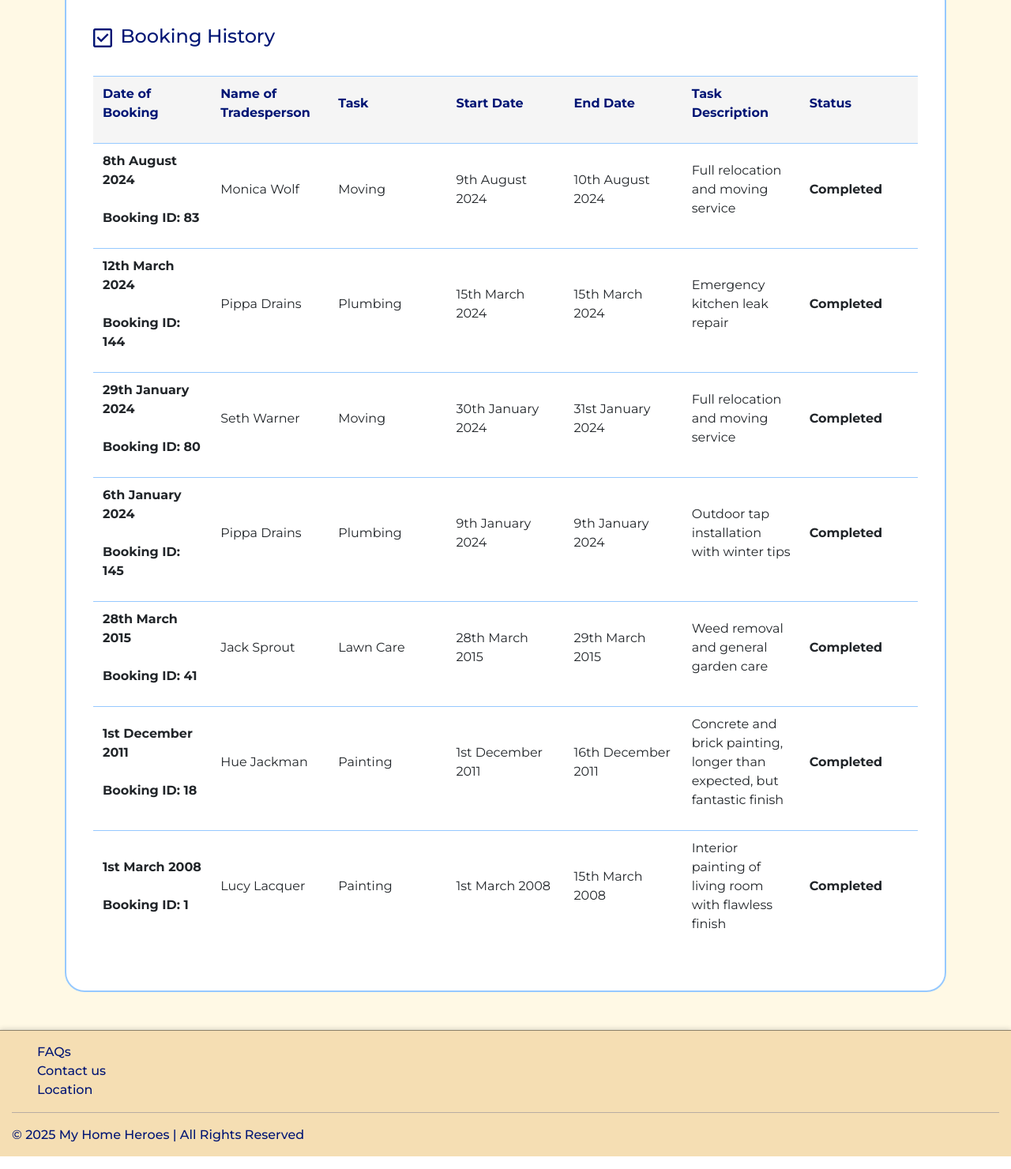
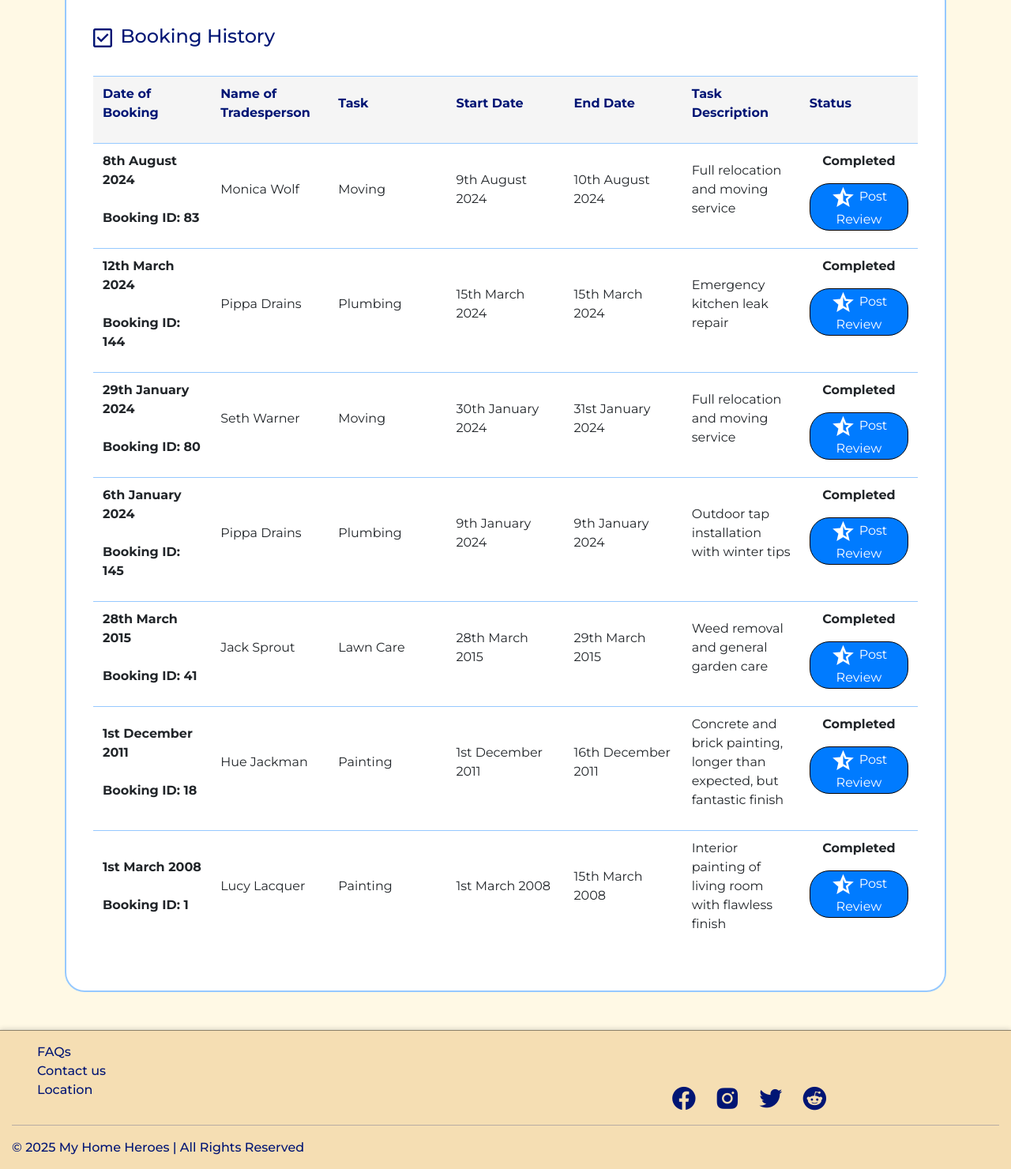
Before and after one commit to nadinelathifah/git_final_project_2025, a Flask app: page /client/dashboard in a window 1280 px wide. Shown: the part 2366-3846 px from the top of the page at 79% size. Run offline with Flask 3, Linux system fonts and the light colour scheme; the visitor is signed in with stand-in values (Sample User, id 1); data comes from the database, SQL or seed files in the repository; both versions use the stored data as it was after the commit.

Commit message:
CREATED: post_review data access function and views associated with the functionality. ADDED: option to post a review when client is logged in

```diff
--- a/application/data_access.py
+++ b/application/data_access.py
@@ -329,11 +329,7 @@ def update_tp_personal_info(workerID, firstname=None, lastname=None, taskID=None
         values.append(townID)
 
     if update_fields:
-        query = f"""
-            UPDATE tradespeople
-            SET {', '.join(update_fields)}
-            WHERE workerID = %s
-        """
+        query = "UPDATE tradespeople SET {', '.join(update_fields)} WHERE workerID = %s"
         values.append(workerID)
         print("Executing:", query)
         print("With values:", values)
@@ -416,7 +412,7 @@ def display_client_profile(clientID):
 def get_reviews():
     connection = get_db_connection()
     cursor = connection.cursor(dictionary=True)
-    cursor.execute("SELECT rating, full_name, comment FROM view_reviews")
+    cursor.execute("SELECT full_name, task_name, rating, comment, town, rv_date FROM view_reviews")
     reviews = cursor.fetchall()
     cursor.close()
     connection.close()
@@ -443,6 +439,34 @@ def get_tp_reviews(workerID):
     connection.close()
     return tp_reviews
 
+
+def post_review(clientID, tp_profileID, rating, comment):
+    connection = get_db_connection()
+    cursor = connection.cursor()
+    try:
+        cursor.callproc('post_review', [clientID, tp_profileID, rating, comment])
+        connection.commit()
+        print(f"Review by Client {clientID} for {tp_profileID} successfully posted!")
+    except Exception as error:
+        print(f"An error occurred: {error}")
+    finally:
+        cursor.close()
+        connection.close()
+
+
+def get_tp_profile():
+    connection = get_db_connection()
+    cursor = connection.cursor()
+    try:
+        cursor.execute("SELECT tp_profileID, tp_full_name FROM view_tp_profile ORDER BY firstname")
+        tp_profile = cursor.fetchall()
+        return tp_profile
+    except Exception as error:
+        print(f"Error fetching tradespeople: {error}")
+        return []
+    finally:
+        cursor.close()
+        connection.close()
 
 # TO ENCODE THE PASSWORD OF CLIENTS
 # client_passwords = [
@@ -611,3 +635,4 @@ if __name__ == '__main__':
     print("Tasks test:", get_tasks_with_ids())
     print("Towns test:", get_towns_with_ids())
     print(get_client_by_email("nadine@gmail.com"))
+    print(get_tp_profile())
--- a/application/routes.py
+++ b/application/routes.py
@@ -1,7 +1,7 @@
 from flask import render_template, url_for, request, redirect, session, flash
 from application.forms.registration_form import ClientRegistrationForm, WorkerRegistrationForm
 from application.data import clients, tradespeople
-from application.data_access import add_client, add_tradesperson, get_client_by_email, get_tp_by_email, book_job, get_all_tasks, get_all_towns, find_matching_tradespeople, get_reviews, get_client_by_id, get_tp_by_id, set_tp_profile, display_tp_profile, update_tradesperson_profile, update_tp_personal_info, display_client_profile, update_client_info, get_towns_with_ids, get_tasks_with_ids, get_client_bookings, get_booking_requests, accept_booking_request, reject_booking_request, get_client_reviews, get_tp_reviews
+from application.data_access import add_client, add_tradesperson, get_client_by_email, get_tp_by_email, book_job, get_all_tasks, get_all_towns, find_matching_tradespeople, get_reviews, get_client_by_id, get_tp_by_id, set_tp_profile, display_tp_profile, update_tradesperson_profile, update_tp_personal_info, display_client_profile, update_client_info, get_towns_with_ids, get_tasks_with_ids, get_client_bookings, get_booking_requests, accept_booking_request, reject_booking_request, get_client_reviews, get_tp_reviews, post_review, get_tp_profile
 from application import app
 import bcrypt
 
@@ -303,17 +303,16 @@ def logout():
 
 
 # --------------- Dashboards --------------- #
-@app.route('/client/dashboard')
+@app.route('/client/dashboard', methods=['GET', 'POST'])
 def client_dashboard():
     client_id = session.get('client_id')
     client = get_client_by_id(client_id)
+    bookings = get_client_bookings(client_id)
 
     firstname = client['firstname'] if client else 'Client'
     greeting = f"Welcome Back, {firstname}!"
 
     head = f"{firstname}'s Dashboard"
-
-    bookings = get_client_bookings(client_id)
 
     return render_template('client_dashboard.html',
                            name=firstname,
@@ -672,19 +671,32 @@ def plumbing():
 
 # --------------- Reviews --------------- #
 
-@app.route('/reviews')
+@app.route('/reviews', methods=['GET', 'POST'])
 def reviews():
-    show_review = get_reviews()
     client_id = session.get('client_id')
     worker_id = session.get('worker_id')
+
+    show_review = get_reviews()
     client_reviews = get_client_reviews(client_id)
     tradesperson_reviews = get_tp_reviews(worker_id)
+
+    tp_profile = get_tp_profile()
+
+    if request.method == 'POST':
+        tp_profile_id = request.form.get('tp_profileID')
+        rating = request.form.get('rating')
+        comment = request.form.get('comment')
+
+        post_review(client_id, tp_profile_id, rating, comment)
+
+        return redirect(url_for('reviews'))
 
     return render_template('reviews.html',
                            head='reviews',
                            reviews = show_review,
                            client_reviews=client_reviews,
                            tradesperson_reviews=tradesperson_reviews,
+                           tradespeople = tp_profile,
                            title='customer experiences',
                            subheading='review our work',
                            icon='star',
--- a/application/static/reviews.css
+++ b/application/static/reviews.css
@@ -130,6 +130,18 @@
     align-items: center;
 }
 
+.review-btn {
+    background: #007bff;
+    color: white;
+    border-radius: 25px;
+    border: 1px solid black;
+}
+
+.review-btn:hover {
+    background: white;
+    color: #007bff;
+    border: 1px solid #007bff;
+}
 
 
 /* ------------- Carousel ------------- */
@@ -223,6 +235,13 @@
     text-shadow: 6px 6px 12px black;
 }
 
+/* #reviewCarousel .carousel-indicators button {
+    width: 5px;
+    height: 5px;
+    border-radius: 100%;
+    border: 2px solid white;
+    background: white;
+} */
 
 /* ------------- Carousel ------------- */
 
--- a/application/static/styles.css
+++ b/application/static/styles.css
@@ -20,6 +20,18 @@ footer {
     border-top: 1px solid rgba(30, 29, 29, 0.489);
     box-shadow: 0 -2px 5px rgba(87, 86, 86, 0.193);
     z-index: 50;
+}
+
+footer .col-md-6.social-icon-stack {
+    font-size: 2.2rem;
+    display: flex;
+    flex-direction: row;
+    justify-content: center;
+    align-items: flex-end;
+}
+
+footer .col-md-6 .bx-tada-hover {
+    margin-right: 20px;
 }
 
 .footer-item {
--- a/application/templates/client_dashboard.html
+++ b/application/templates/client_dashboard.html
@@ -130,8 +130,13 @@
                     <div class="col-sm">
                         <p>{{ booking.task_description }}</p>
                     </div>
-                    <div class="col-sm" style="border-right: none; text-transform: capitalize;">
+                    <div class="col-sm" style="border-right: none; text-transform: capitalize; display: flex; flex-direction: column;">
                         <p><strong>{{ booking.status }}</strong></p>
+                        {% if booking.status == 'completed' %}
+                            <a href="{{ url_for('reviews')}}">
+                                <button class="review-btn" type="button"><span class="material-symbols-outlined">star_half</span> Post Review </button>
+                            </a>
+                        {% endif %}
                     </div>
                 </div>
                 {% endfor %}
--- a/application/templates/layout.html
+++ b/application/templates/layout.html
@@ -217,11 +217,21 @@
         {% endblock %}
 
         <footer>
-            <ul>
-                <li class="footer-item"><a class="footer-link" href="#">FAQs</a></li>
-                <li class="footer-item"><a class="footer-link" href="#">Contact us</a></li>
-                <li class="footer-item"><a class="footer-link" href="#">Location</a></li>
-            </ul>
+            <div class="row">
+                <div class="col-md-6 footer-stack">
+                    <ul>
+                        <li class="footer-item"><a class="footer-link" href="#">FAQs</a></li>
+                        <li class="footer-item"><a class="footer-link" href="/#location-section">Contact us</a></li>
+                        <li class="footer-item"><a class="footer-link" href="/#location-section">Location</a></li>
+                    </ul>
+                </div>
+                <div class="col-md-6 social-icon-stack">
+                    <i class='bx bxl-facebook-circle bx-tada-hover'></i>
+                    <i class='bx bxl-instagram-alt bx-tada-hover'></i>
+                    <i class='bx bxl-twitter bx-tada-hover'></i>
+                    <i class='bx bxl-reddit bx-tada-hover'></i>
+                </div>
+            </div>
             <hr>
             &copy; 2025 My Home Heroes | All Rights Reserved
         </footer>
```
Also changed, not shown: application/static/register.css (+14 -0 lines), application/templates/layout_register.html (+26 -10 lines), application/templates/reviews.html (+34 -0 lines), views_and_stored_procs.sql (+60 -3 lines), 1 other file.
